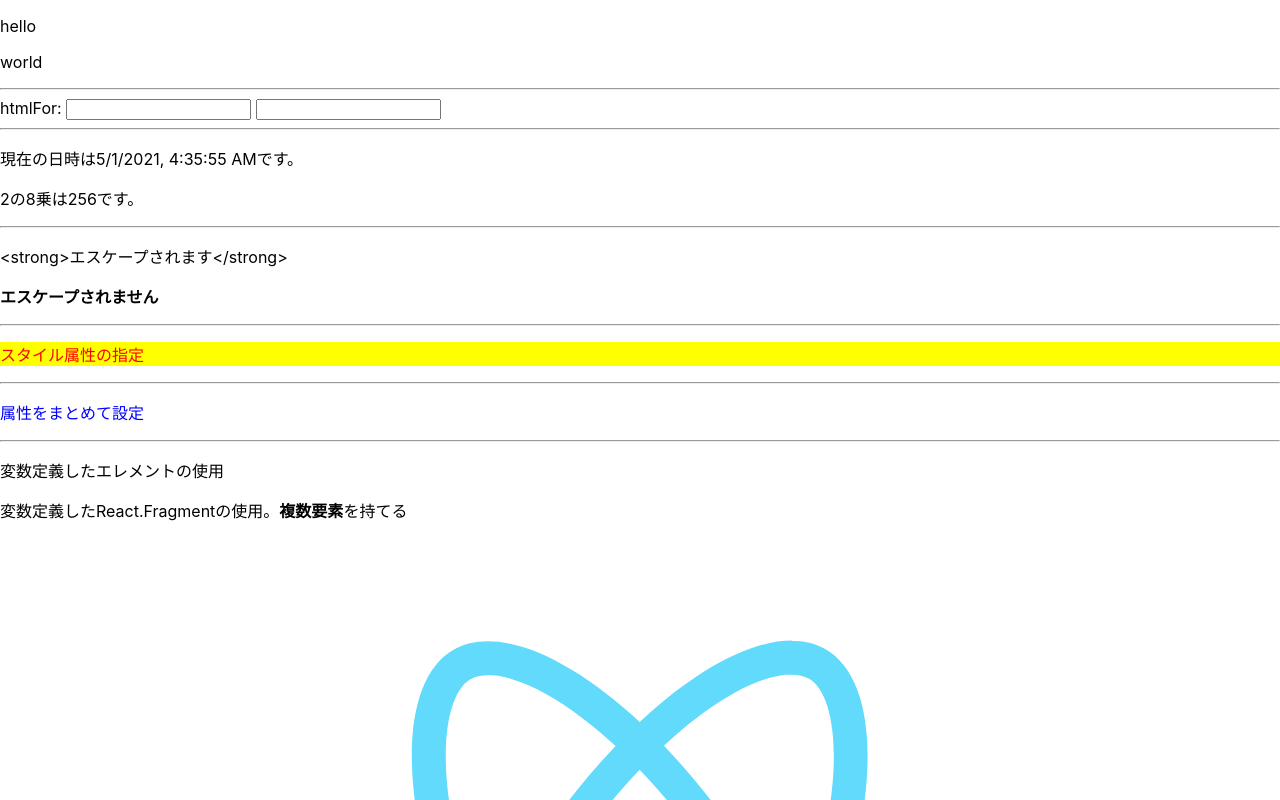
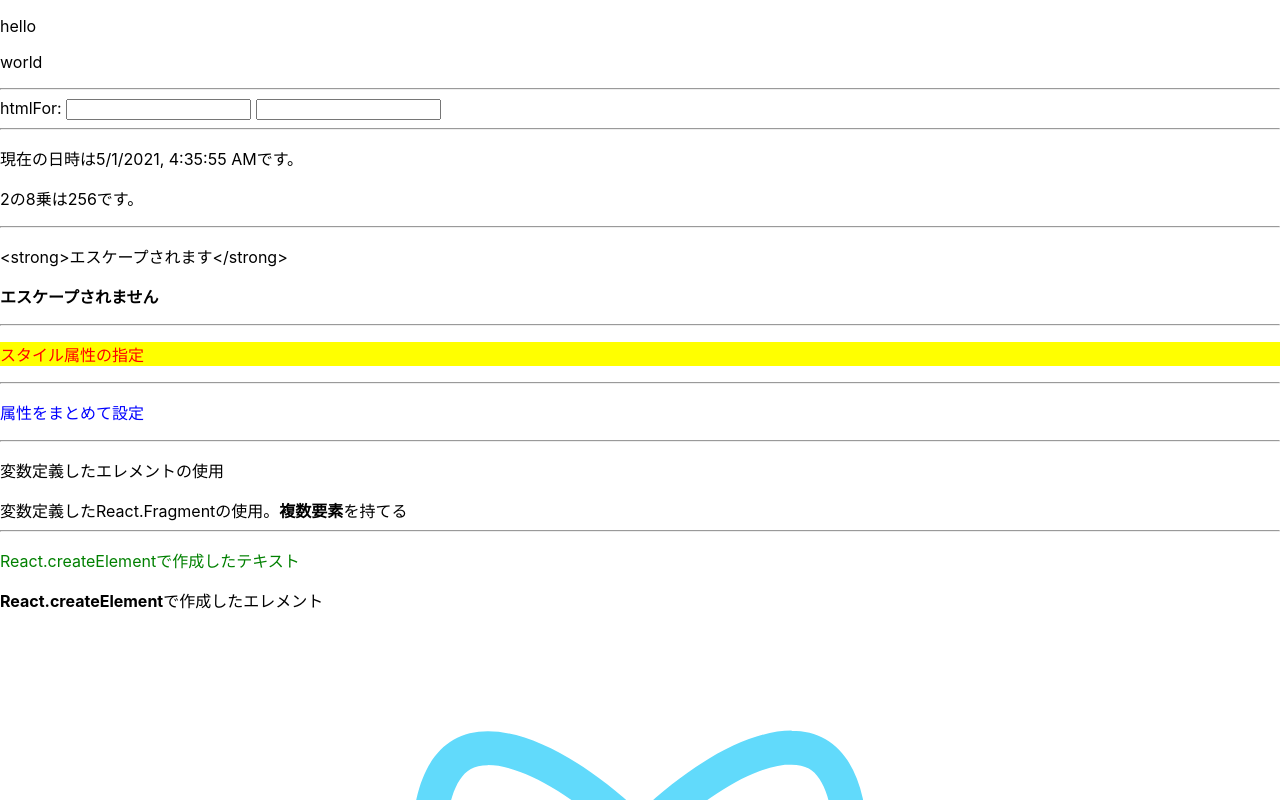
Before and after one commit to dossari-book-archive/20210501-react-sample, a React (Create React App) app: page / in a window 1280 px wide. Shown: the top 800 px of the page. Built offline with nearby package versions, Linux system fonts and the light colour scheme.

Commit message:
JSXの構文ではなくReact.createElementで作成

```diff
--- a/src/App.tsx
+++ b/src/App.tsx
@@ -15,6 +15,19 @@ const fragment = <React.Fragment>
   <strong>複数要素</strong>
   <span>を持てる</span>
 </React.Fragment>
+
+const elemByCreateElement = React.createElement(
+  "p",
+  { style: { color: "green" } },
+  'React.createElementで作成したテキスト'
+)
+const elemByCreateElement2 = React.createElement(
+  React.Fragment,
+  null,
+  React.createElement("strong", null, 'React.createElement'),
+  React.createElement("span", null, 'で作成したエレメント')
+)
+
 function App() {
   return (
     // タグ外のコメントは通常の文法の通り可能でOK
@@ -44,6 +57,9 @@ function App() {
       <hr />
       {elem}
       {fragment}
+      <hr />
+      {elemByCreateElement}
+      {elemByCreateElement2}
       <img src={logo} />
     </React.Fragment>
   );
```
